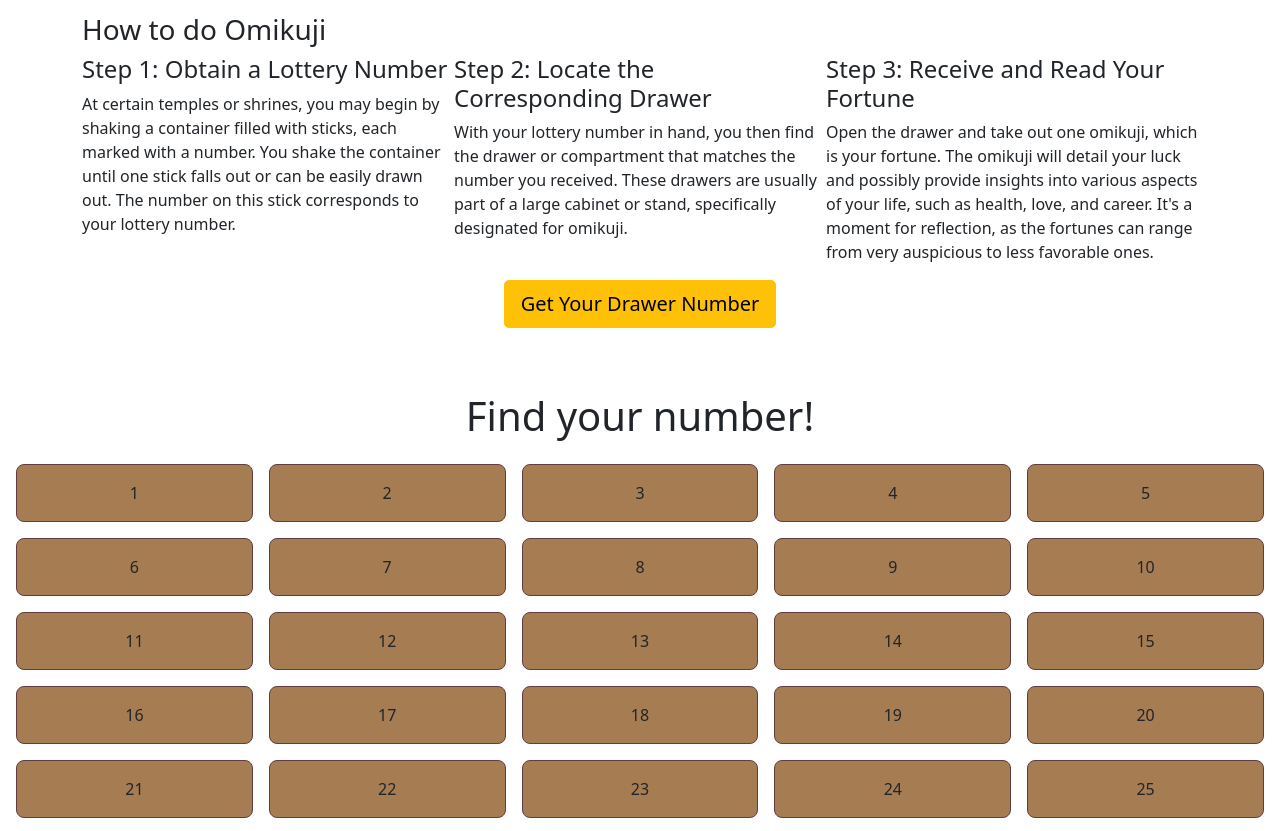
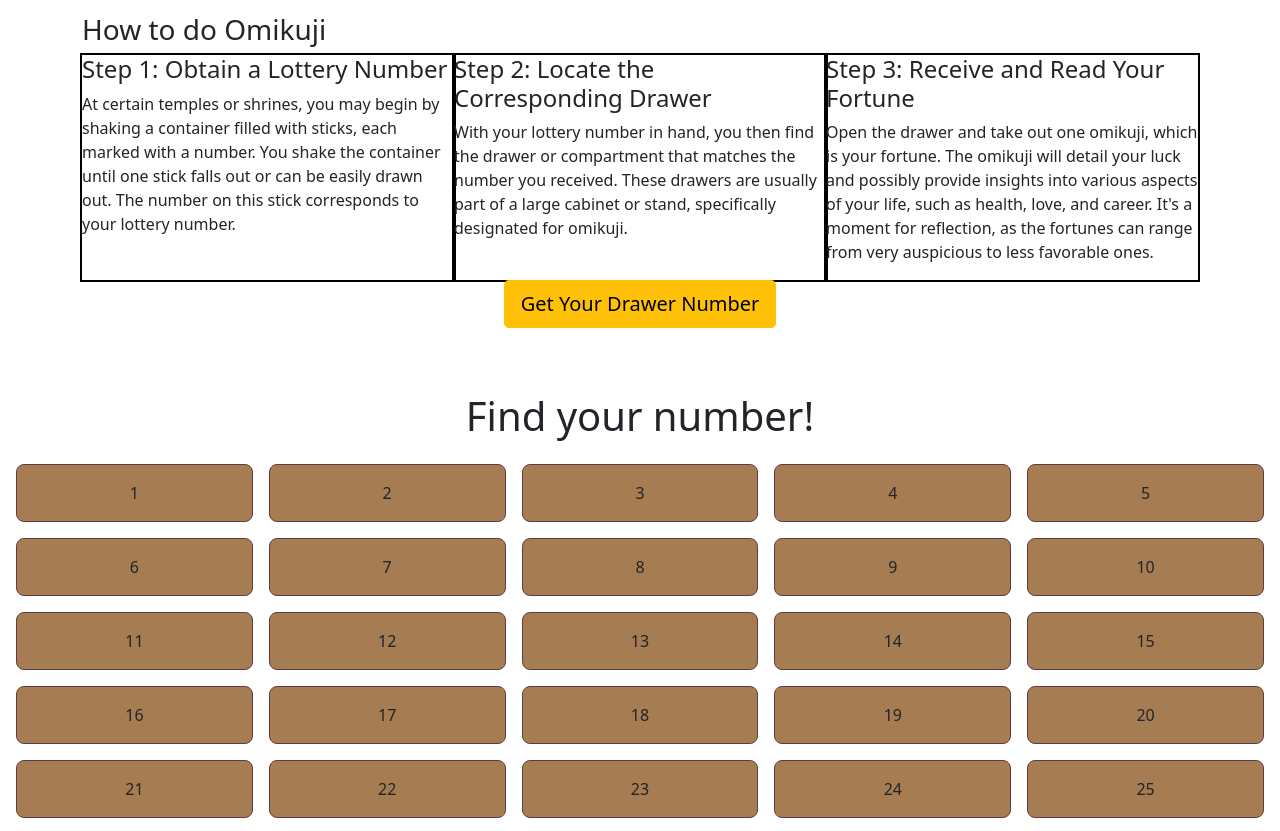
Before and after one commit to DanielChin327/omikuji, a website: page index.html in a window 1280 px wide. Shown: the part 1319-2150 px from the top of the page. Drawn offline with nearby package versions, Linux system fonts and the light colour scheme.

Commit message:
added outline to omikuji info card class

```diff
--- a/style.css
+++ b/style.css
@@ -63,3 +63,7 @@ ul.drawers{
   border-color: #ccc;
   opacity: 0.8;
 }
+
+.omikuji-info-card{
+  outline: 2px solid black;
+}
```
